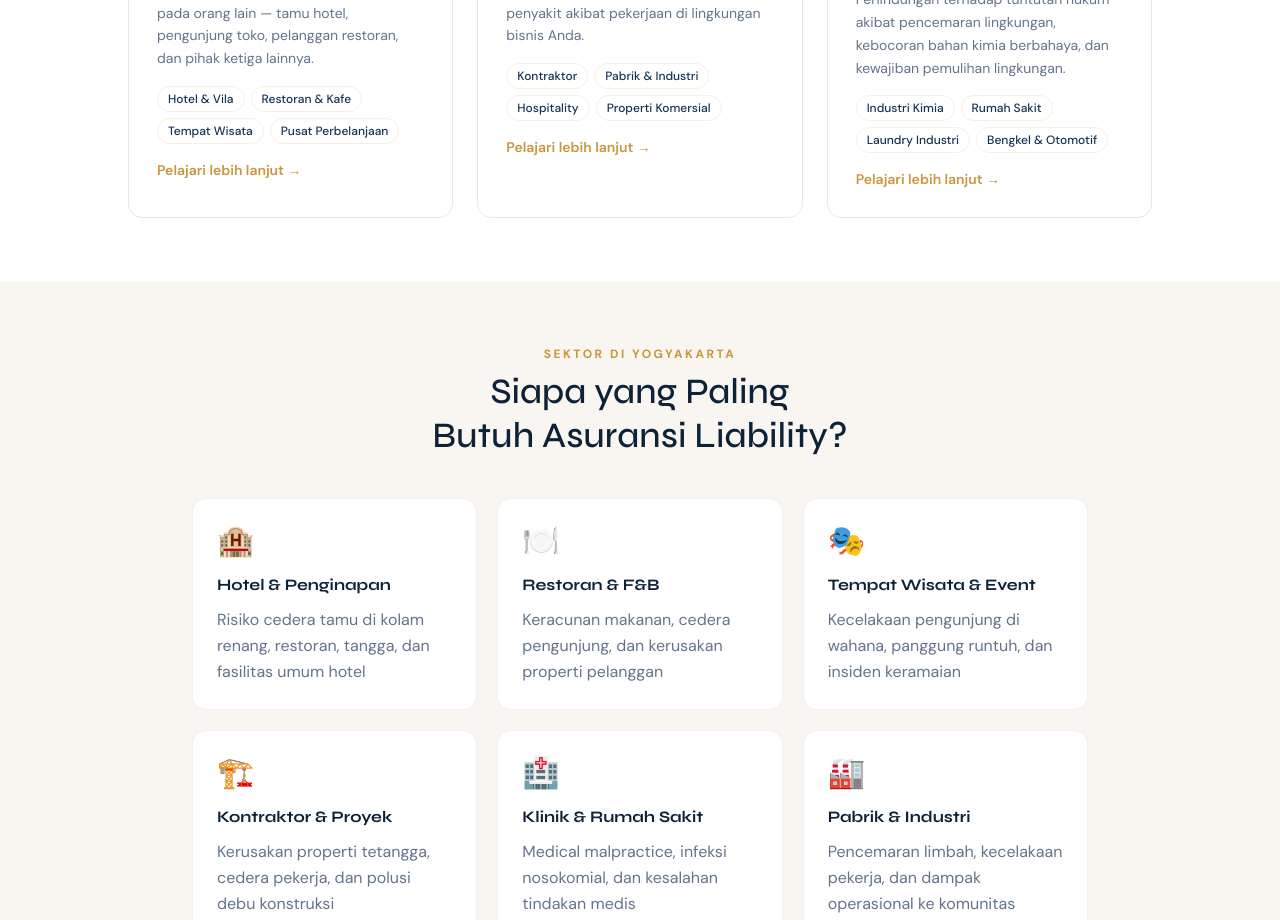
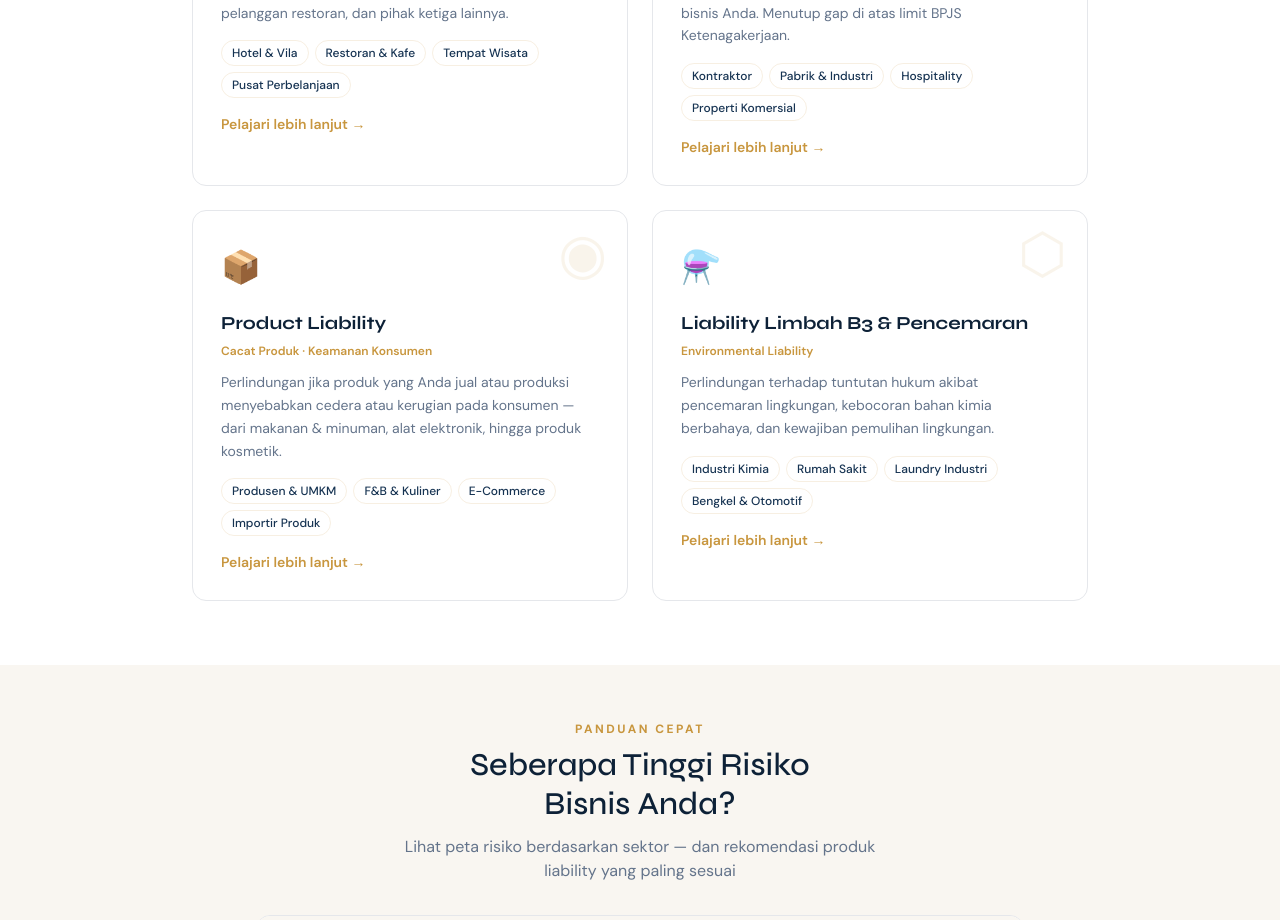
Before and after one commit to Rio2612/Jogjaasuransi, a Next.js app: page /asuransi-liability in a window 1280 px wide. Shown: the part 1880-2800 px from the top of the page. Built offline with nearby package versions, Linux system fonts and the light colour scheme; no server answers.

Commit message:
Add files via upload

```diff
--- a/src/app/asuransi-liability/page.tsx
+++ b/src/app/asuransi-liability/page.tsx
@@ -5,38 +5,73 @@ import { KONTAK } from "@/lib/data";
 
 export const metadata: Metadata = {
   title: "Asuransi Liability Jogja – Tanggung Jawab Hukum Bisnis | Asuransi Jogja",
-  description: "Asuransi liability di Yogyakarta untuk hotel, restoran, tempat wisata, dan industri. Public Liability, Employer Liability, hingga Pencemaran Limbah B3. Konsultasi gratis.",
-  keywords: "asuransi liability jogja, public liability yogyakarta, asuransi tanggung jawab hukum jogja, employer liability yogyakarta, asuransi limbah b3 jogja",
+  description:
+    "Asuransi liability di Yogyakarta untuk hotel, restoran, tempat wisata, dan industri. Public Liability, Employer Liability, Product Liability, hingga Pencemaran Limbah B3. Konsultasi gratis.",
+  keywords:
+    "asuransi liability jogja, public liability yogyakarta, asuransi tanggung jawab hukum jogja, employer liability yogyakarta, asuransi limbah b3 jogja, product liability indonesia, ganti rugi pihak ketiga, asuransi tanggung gugat, indemnity insurance jogja, professional indemnity yogyakarta, biaya pengacara asuransi, polis liability bisnis",
   alternates: { canonical: "https://asuransijogja.biz.id/asuransi-liability" },
-  openGraph: { title: "Asuransi Liability Jogja – Tanggung Jawab Hukum Bisnis", url: "https://asuransijogja.biz.id/asuransi-liability" },
+  openGraph: {
+    title: "Asuransi Liability Jogja – Tanggung Jawab Hukum Bisnis",
+    url: "https://asuransijogja.biz.id/asuransi-liability",
+  },
 };
 
 const clusters = [
   {
-    href: "/asuransi-liability/public-liability", icon: "🤝", batik: "◈",
-    title: "Public Liability", subtitle: "Tamu · Pengunjung · Pihak Ketiga",
+    href: "/asuransi-liability/public-liability",
+    icon: "🤝", batik: "◈",
+    title: "Public Liability",
+    subtitle: "Tamu · Pengunjung · Pihak Ketiga",
     desc: "Perlindungan jika bisnis Anda menyebabkan cedera atau kerugian pada orang lain — tamu hotel, pengunjung toko, pelanggan restoran, dan pihak ketiga lainnya.",
     tags: ["Hotel & Vila", "Restoran & Kafe", "Tempat Wisata", "Pusat Perbelanjaan"],
   },
   {
-    href: "/asuransi-liability/employer-liability", icon: "👷", batik: "❖",
-    title: "Employer Liability", subtitle: "Tanggung Jawab ke Karyawan",
-    desc: "Proteksi hukum dan finansial jika karyawan mengalami kecelakaan atau penyakit akibat pekerjaan di lingkungan bisnis Anda.",
+    href: "/asuransi-liability/employer-liability",
+    icon: "👷", batik: "❖",
+    title: "Employer Liability",
+    subtitle: "Tanggung Jawab ke Karyawan",
+    desc: "Proteksi hukum dan finansial jika karyawan mengalami kecelakaan atau penyakit akibat pekerjaan di lingkungan bisnis Anda. Menutup gap di atas limit BPJS Ketenagakerjaan.",
     tags: ["Kontraktor", "Pabrik & Industri", "Hospitality", "Properti Komersial"],
   },
   {
-    href: "/asuransi-liability/limbah-b3", icon: "⚗️", batik: "⬡",
-    title: "Liability Limbah B3 & Pencemaran", subtitle: "Environmental Liability",
+    href: "/asuransi-liability/product-liability",
+    icon: "📦", batik: "◉",
+    title: "Product Liability",
+    subtitle: "Cacat Produk · Keamanan Konsumen",
+    desc: "Perlindungan jika produk yang Anda jual atau produksi menyebabkan cedera atau kerugian pada konsumen — dari makanan & minuman, alat elektronik, hingga produk kosmetik.",
+    tags: ["Produsen & UMKM", "F&B & Kuliner", "E-Commerce", "Importir Produk"],
+  },
+  {
+    href: "/asuransi-liability/limbah-b3",
+    icon: "⚗️", batik: "⬡",
+    title: "Liability Limbah B3 & Pencemaran",
+    subtitle: "Environmental Liability",
     desc: "Perlindungan terhadap tuntutan hukum akibat pencemaran lingkungan, kebocoran bahan kimia berbahaya, dan kewajiban pemulihan lingkungan.",
     tags: ["Industri Kimia", "Rumah Sakit", "Laundry Industri", "Bengkel & Otomotif"],
   },
 ];
 
 const mengapaLiability = [
-  { icon: "⚖️", title: "Tuntutan Hukum Meningkat", desc: "Kesadaran hukum masyarakat Indonesia semakin tinggi. Kasus gugatan terhadap bisnis atas cedera pihak ketiga terus meningkat setiap tahunnya." },
-  { icon: "💰", title: "Biaya Gugatan Sangat Besar", desc: "Satu kasus gugatan serius bisa menelan ratusan juta hingga miliaran rupiah — biaya pengacara, ganti rugi, dan biaya pemulihan." },
-  { icon: "🏛️", title: "Kewajiban Hukum Bisnis", desc: "Beberapa sektor seperti konstruksi, rumah sakit, dan pengelola limbah B3 secara hukum diwajibkan memiliki asuransi liability." },
-  { icon: "🌿", title: "Regulasi Lingkungan Ketat", desc: "UU Perlindungan Lingkungan Hidup mengatur kewajiban pemulihan lingkungan — biayanya bisa sangat besar tanpa proteksi asuransi." },
+  {
+    icon: "⚖️",
+    title: "Tuntutan Hukum Meningkat",
+    desc: "Kesadaran hukum masyarakat Indonesia semakin tinggi. Kasus gugatan terhadap bisnis atas cedera pihak ketiga terus meningkat setiap tahunnya.",
+  },
+  {
+    icon: "💰",
+    title: "Biaya Gugatan Sangat Besar",
+    desc: "Satu kasus gugatan serius bisa menelan ratusan juta hingga miliaran rupiah — biaya pengacara, ganti rugi, dan biaya pemulihan.",
+  },
+  {
+    icon: "🏛️",
+    title: "Kewajiban Hukum Bisnis",
+    desc: "Beberapa sektor seperti konstruksi, rumah sakit, dan pengelola limbah B3 secara hukum diwajibkan memiliki asuransi liability.",
+  },
+  {
+    icon: "🌿",
+    title: "Regulasi Lingkungan Ketat",
+    desc: "UU Perlindungan Lingkungan Hidup mengatur kewajiban pemulihan lingkungan — biayanya bisa sangat besar tanpa proteksi asuransi.",
+  },
 ];
 
 const sektorJogja = [
@@ -48,11 +83,57 @@ const sektorJogja = [
   { icon: "🏭", label: "Pabrik & Industri", desc: "Pencemaran limbah, kecelakaan pekerja, dan dampak operasional ke komunitas sekitar" },
 ];
 
+// RISK CALCULATOR DATA
+const risikoMatrix = [
+  { sektor: "Hotel berbintang (kolam renang + restoran)", skor: 9, rekomendasi: "Public Liability + Employer Liability" },
+  { sektor: "Kontraktor proyek konstruksi", skor: 10, rekomendasi: "Employer Liability + Public Liability" },
+  { sektor: "Pabrik dengan limbah kimia", skor: 10, rekomendasi: "Employer Liability + Liability Limbah B3" },
+  { sektor: "Restoran / Kafe", skor: 7, rekomendasi: "Public Liability + Product Liability" },
+  { sektor: "Toko Retail / E-Commerce", skor: 6, rekomendasi: "Public Liability + Product Liability" },
+  { sektor: "Klinik / Apotek", skor: 8, rekomendasi: "Public Liability + Product Liability" },
+];
+
 const faqItems = [
-  { q: "Apa itu asuransi liability dan apa bedanya dengan asuransi properti?", a: "Asuransi properti melindungi aset fisik Anda (bangunan, isi). Asuransi liability melindungi Anda dari kewajiban hukum — jika bisnis Anda menyebabkan kerugian atau cedera pada pihak lain. Keduanya berbeda dan saling melengkapi." },
-  { q: "Apakah hotel di Jogja wajib punya asuransi liability?", a: "Meskipun belum ada regulasi nasional yang mewajibkan semua hotel, banyak hotel berbintang menjadikannya syarat standar operasional. Hotel dengan fasilitas kolam renang, spa, dan restoran sangat disarankan memiliki public liability." },
-  { q: "Apa yang dimaksud dengan 'pihak ketiga' dalam konteks liability?", a: "Pihak ketiga adalah siapa pun di luar pemegang polis dan perusahaan asuransi — bisa tamu hotel, pengunjung toko, kontraktor sub yang cedera di lokasi Anda, atau warga sekitar yang terdampak aktivitas bisnis Anda." },
-  { q: "Apakah asuransi liability mencakup biaya pengacara?", a: "Ya, sebagian besar polis liability mencakup biaya pembelaan hukum (legal defense cost) selain ganti rugi kepada pihak ketiga. Beberapa polis mencakupnya di dalam limit, sebagian lagi menyediakan sebagai tambahan." },
+  {
+    q: "Apa itu asuransi liability dan apa bedanya dengan asuransi properti?",
+    a: "Asuransi properti melindungi aset fisik Anda (bangunan, isi). Asuransi liability melindungi Anda dari kewajiban hukum — jika bisnis Anda menyebabkan kerugian atau cedera pada pihak lain. Keduanya berbeda dan saling melengkapi.",
+  },
+  {
+    q: "Apakah hotel di Jogja wajib punya asuransi liability?",
+    a: "Meskipun belum ada regulasi nasional yang mewajibkan semua hotel, banyak hotel berbintang menjadikannya syarat standar operasional. Hotel dengan fasilitas kolam renang, spa, dan restoran sangat disarankan memiliki public liability.",
+  },
+  {
+    q: "Apa yang dimaksud dengan 'pihak ketiga' dalam konteks liability?",
+    a: "Pihak ketiga adalah siapa pun di luar pemegang polis dan perusahaan asuransi — bisa tamu hotel, pengunjung toko, kontraktor sub yang cedera di lokasi Anda, atau warga sekitar yang terdampak aktivitas bisnis Anda.",
+  },
+  {
+    q: "Apakah asuransi liability mencakup biaya pengacara?",
+    a: "Ya, sebagian besar polis liability mencakup biaya pembelaan hukum (legal defense cost) selain ganti rugi kepada pihak ketiga. Beberapa polis mencakupnya di dalam limit, sebagian lagi menyediakan sebagai tambahan di luar limit.",
+  },
+  {
+    q: "Berapa limit pertanggungan yang ideal untuk bisnis saya?",
+    a: "Limit pertanggungan bergantung pada omset bisnis, jumlah pengunjung/karyawan, dan tingkat risiko operasional. Sebagai panduan umum: bisnis dengan omset Rp 1–5 miliar per tahun umumnya memerlukan limit Rp 1–5 miliar. Konsultasikan kebutuhan spesifik Anda kepada kami secara gratis.",
+  },
+  {
+    q: "Apakah asuransi liability menanggung kejadian yang disengaja?",
+    a: "Tidak. Asuransi liability hanya menanggung kerugian yang bersifat tidak disengaja (accidental) atau akibat kelalaian (negligence). Tindakan yang dilakukan dengan sengaja atau disengaja merupakan pengecualian standar dalam semua polis liability.",
+  },
+  {
+    q: "Apa beda public liability dan employer liability?",
+    a: "Public liability melindungi bisnis Anda dari tuntutan pihak ketiga seperti tamu, pengunjung, atau warga umum. Employer liability melindungi dari tuntutan karyawan Anda sendiri yang mengalami kecelakaan atau penyakit akibat kerja. Banyak bisnis membutuhkan keduanya.",
+  },
+  {
+    q: "Apakah UMKM perlu asuransi liability?",
+    a: "Ya, justru UMKM sangat rentan karena tidak memiliki cadangan finansial besar seperti korporasi. Satu gugatan serius bisa mengancam kelangsungan usaha. Polis liability untuk UMKM biasanya lebih terjangkau dari yang dibayangkan — mulai dari beberapa juta rupiah per tahun.",
+  },
+  {
+    q: "Bagaimana cara mengajukan klaim asuransi liability?",
+    a: "Segera dokumentasikan insiden (foto, saksi, laporan medis/kepolisian jika ada), laporkan ke kami via WhatsApp dalam 3×24 jam, dan hindari mengakui kesalahan secara sepihak sebelum proses klaim berjalan. Kami akan mendampingi seluruh proses dari awal hingga pembayaran.",
+  },
+  {
+    q: "Apakah ada masa tunggu (waiting period) dalam asuransi liability?",
+    a: "Umumnya tidak ada masa tunggu — perlindungan aktif segera setelah polis terbit dan premi dibayarkan. Namun untuk polis environmental liability (limbah B3), beberapa penanggung menerapkan retroactive date yang perlu diperhatikan.",
+  },
 ];
 
 export default function AsuransiLiabilityPage() {
@@ -61,7 +142,7 @@ export default function AsuransiLiabilityPage() {
 
       {/* HERO */}
       <section className="bg-navy py-20 px-[5vw] relative overflow-hidden">
-        <div className="absolute inset-0" style={{background:"radial-gradient(ellipse 60% 70% at 80% 50%, rgba(200,150,62,0.12) 0%, transparent 65%)"}} />
+        <div className="absolute inset-0" style={{ background: "radial-gradient(ellipse 60% 70% at 80% 50%, rgba(200,150,62,0.12) 0%, transparent 65%)" }} />
         <div className="absolute top-8 right-[5vw] text-gold/6 font-heading text-[8rem] leading-none select-none hidden lg:block">꧁꧂</div>
         <div className="relative z-10 max-w-3xl">
           <div className="inline-flex items-center gap-2 bg-gold/10 border border-gold/30 text-gold3 text-xs font-semibold px-4 py-1.5 rounded-full mb-5 tracking-widest uppercase">
@@ -71,14 +152,14 @@ export default function AsuransiLiabilityPage() {
             Lindungi Bisnis Anda<br /><em className="not-italic text-gold">dari Tuntutan Hukum</em><br />Pihak Ketiga
           </h1>
           <p className="text-white/85 text-base leading-[1.85] max-w-[540px] mb-8">
-            Yogyakarta dikunjungi jutaan wisatawan setiap tahun. Hotel, restoran, tempat wisata, dan bisnis apa pun yang berinteraksi dengan publik menanggung risiko tanggung jawab hukum yang nyata — satu insiden bisa berujung gugatan miliaran rupiah.
+            Yogyakarta dikunjungi jutaan wisatawan setiap tahun. Hotel, restoran, tempat wisata, dan bisnis apa pun yang berinteraksi dengan publik menanggung risiko <strong className="text-gold2">tanggung gugat</strong> yang nyata — satu insiden bisa berujung gugatan miliaran rupiah.
           </p>
           <div className="flex gap-4 flex-wrap">
             <a href={`https://wa.me/${KONTAK.wa}`} className="bg-gold text-navy px-7 py-3 rounded-lg font-bold text-sm hover:bg-gold2 hover:-translate-y-px transition-all no-underline">💬 Konsultasi Gratis</a>
             <a href="#cluster" className="border border-white/25 text-white px-7 py-3 rounded-lg text-sm hover:border-gold/60 transition-all no-underline">Lihat Produk →</a>
           </div>
           <div className="flex gap-8 mt-10 pt-8 border-t border-white/10">
-            {[{num:"3",lbl:"Jenis Liability"},{num:"B2B",lbl:"Fokus Bisnis Jogja"},{num:"Gratis",lbl:"Analisis Risiko"}].map(s=>(
+            {[{ num: "4", lbl: "Jenis Liability" }, { num: "B2B", lbl: "Fokus Bisnis Jogja" }, { num: "Gratis", lbl: "Analisis Risiko" }].map(s => (
               <div key={s.lbl}><div className="font-heading text-gold text-xl font-bold">{s.num}</div><div className="text-white/45 text-xs mt-0.5">{s.lbl}</div></div>
             ))}
           </div>
@@ -92,7 +173,7 @@ export default function AsuransiLiabilityPage() {
           <h2 className="font-heading text-[clamp(1.8rem,2.8vw,2.5rem)] text-navy">Satu Tuntutan Hukum<br />Bisa Menghancurkan Bisnis</h2>
         </div>
         <div className="grid grid-cols-1 sm:grid-cols-2 lg:grid-cols-4 gap-5 max-w-5xl mx-auto">
-          {mengapaLiability.map(m=>(
+          {mengapaLiability.map(m => (
             <div key={m.title} className="bg-white rounded-card p-6 border border-black/5 hover:-translate-y-1 transition-all">
               <div className="text-3xl mb-3">{m.icon}</div>
               <div className="font-heading text-navy font-bold text-[1rem] mb-2">{m.title}</div>
@@ -102,14 +183,14 @@ export default function AsuransiLiabilityPage() {
         </div>
       </section>
 
-      {/* CLUSTER CARDS */}
+      {/* CLUSTER CARDS — 4 produk */}
       <section id="cluster" className="py-16 px-[5vw] bg-white">
         <div className="text-center mb-10">
           <div className="text-xs font-bold tracking-[2.5px] uppercase text-gold mb-2">Produk Liability</div>
           <h2 className="font-heading text-[clamp(1.8rem,2.8vw,2.5rem)] text-navy">Pilih Proteksi<br />Sesuai Profil Bisnis Anda</h2>
         </div>
-        <div className="grid grid-cols-1 md:grid-cols-3 gap-6 max-w-5xl mx-auto">
-          {clusters.map(c=>(
+        <div className="grid grid-cols-1 md:grid-cols-2 gap-6 max-w-4xl mx-auto">
+          {clusters.map(c => (
             <Link key={c.href} href={c.href} className="no-underline group">
               <div className="border border-black/8 rounded-card p-7 h-full hover:shadow-[0_12px_40px_rgba(13,33,55,0.1)] hover:-translate-y-1.5 hover:border-gold/30 transition-all relative overflow-hidden bg-white">
                 <div className="absolute top-4 right-5 text-gold/10 font-heading text-[3.5rem] leading-none select-none">{c.batik}</div>
@@ -119,7 +200,7 @@ export default function AsuransiLiabilityPage() {
                 <div className="text-gold text-xs font-semibold mb-3">{c.subtitle}</div>
                 <p className="text-sm leading-relaxed text-[#64748B] mb-4">{c.desc}</p>
                 <div className="flex flex-wrap gap-1.5 mb-4">
-                  {c.tags.map(t=><span key={t} className="bg-gold/8 border border-gold/15 text-navy2 text-xs px-2.5 py-1 rounded-full font-medium">{t}</span>)}
+                  {c.tags.map(t => <span key={t} className="bg-gold/8 border border-gold/15 text-navy2 text-xs px-2.5 py-1 rounded-full font-medium">{t}</span>)}
                 </div>
                 <div className="text-gold text-sm font-semibold flex items-center gap-1 group-hover:gap-2 transition-all">Pelajari lebih lanjut →</div>
               </div>
@@ -128,20 +209,68 @@ export default function AsuransiLiabilityPage() {
         </div>
       </section>
 
+      {/* RISK MATRIX — Kalkulator Risiko Sederhana */}
+      <section className="py-14 px-[5vw] bg-cream">
+        <div className="text-center mb-8">
+          <div className="text-xs font-bold tracking-[2.5px] uppercase text-gold mb-2">Panduan Cepat</div>
+          <h2 className="font-heading text-[clamp(1.6rem,2.5vw,2.3rem)] text-navy">Seberapa Tinggi Risiko<br />Bisnis Anda?</h2>
+          <p className="text-base text-[#64748B] max-w-[500px] mx-auto mt-3">Lihat peta risiko berdasarkan sektor — dan rekomendasi produk liability yang paling sesuai</p>
+        </div>
+        <div className="max-w-3xl mx-auto overflow-hidden rounded-card border border-black/8 bg-white">
+          <div className="grid grid-cols-[1fr_80px_1fr] text-xs font-bold tracking-widest uppercase text-[#94A3B8] border-b border-black/6 px-5 py-3 bg-cream">
+            <span>Sektor Bisnis</span><span className="text-center">Risiko</span><span>Rekomendasi Produk</span>
+          </div>
+          {risikoMatrix.map((r, i) => (
+            <div key={i} className={`grid grid-cols-[1fr_80px_1fr] items-center px-5 py-4 border-b border-black/4 last:border-0 ${i % 2 === 0 ? "bg-white" : "bg-cream/50"}`}>
+              <span className="text-sm font-medium text-navy">{r.sektor}</span>
+              <div className="flex justify-center">
+                <span className={`text-xs font-bold px-2 py-1 rounded-full ${r.skor >= 9 ? "bg-red-100 text-red-700" : r.skor >= 7 ? "bg-orange-100 text-orange-700" : "bg-yellow-100 text-yellow-700"}`}>
+                  {r.skor >= 9 ? "🔴 Kritis" : r.skor >= 7 ? "🟠 Tinggi" : "🟡 Sedang"}
+                </span>
+              </div>
+              <span className="text-xs text-[#64748B] leading-snug">{r.rekomendasi}</span>
+            </div>
+          ))}
+        </div>
+        <div className="mt-6 text-center">
+          <p className="text-sm text-[#64748B] mb-4">Tidak yakin sektor Anda masuk kategori mana? Hubungi kami untuk analisis risiko gratis.</p>
+          <a href={`https://wa.me/${KONTAK.wa}`} className="bg-gold text-navy px-6 py-2.5 rounded-lg font-bold text-sm hover:bg-gold2 transition-all no-underline inline-block">💬 Analisis Risiko Gratis</a>
+        </div>
+      </section>
+
       {/* SEKTOR JOGJA */}
-      <section className="py-16 px-[5vw] bg-cream">
+      <section className="py-16 px-[5vw] bg-white">
         <div className="text-center mb-10">
           <div className="text-xs font-bold tracking-[2.5px] uppercase text-gold mb-2">Sektor di Yogyakarta</div>
           <h2 className="font-heading text-[clamp(1.8rem,2.8vw,2.5rem)] text-navy">Siapa yang Paling<br />Butuh Asuransi Liability?</h2>
         </div>
         <div className="grid grid-cols-1 sm:grid-cols-2 lg:grid-cols-3 gap-5 max-w-4xl mx-auto">
-          {sektorJogja.map(s=>(
-            <div key={s.label} className="bg-white rounded-card p-6 border border-black/5 hover:-translate-y-1 transition-all">
+          {sektorJogja.map(s => (
+            <div key={s.label} className="bg-cream rounded-card p-6 border border-black/5 hover:-translate-y-1 transition-all">
               <div className="text-3xl mb-3">{s.icon}</div>
               <div className="font-heading text-navy font-bold text-[1rem] mb-2">{s.label}</div>
               <p className="text-base leading-relaxed text-[#64748B]">{s.desc}</p>
             </div>
           ))}
+        </div>
+      </section>
+
+      {/* ARTIKEL EDUKASI — Internal Link ke Artikel */}
+      <section className="py-12 px-[5vw] bg-cream">
+        <div className="max-w-4xl mx-auto">
+          <div className="text-xs font-bold tracking-[2.5px] uppercase text-gold mb-4">Pelajari Lebih Dalam</div>
+          <div className="grid grid-cols-1 sm:grid-cols-2 gap-4">
+            <Link href="/artikel/contoh-kasus-gugatan-liability-bisnis" className="bg-white border border-black/8 rounded-xl p-5 no-underline hover:border-gold/40 hover:-translate-y-0.5 transition-all group">
+              <div className="text-2xl mb-2">⚖️</div>
+              <div className="font-heading text-navy font-semibold text-sm group-hover:text-gold transition-colors mb-1">Contoh Nyata Gugatan Liability Bisnis di Indonesia</div>
+              <p className="text-xs text-[#64748B] leading-relaxed">Kasus hotel, restoran, dan kontraktor yang pernah digugat — dan bagaimana asuransi menutup kerugiannya.</p>
+            </Link>
+            <Link href="/artikel/pentingnya-asuransi-dunia-usaha-jogja" className="bg-white border border-black/8 rounded-xl p-5 no-underline hover:border-gold/40 hover:-translate-y-0.5 transition-all group">
+              <div className="text-2xl mb-2">🏢</div>
+              <div className="font-heading text-navy font-semibold text-sm group-hover:text-gold transition-colors mb-1">Pentingnya Asuransi untuk Dunia Usaha di Jogja</div>
+              <p className="text-xs text-[#64748B] leading-relaxed">Panduan lengkap proteksi bisnis dari risiko hukum, operasional, dan aset fisik di Yogyakarta.</p>
+            </Link>
+          </div>
         </div>
       </section>
 
@@ -173,14 +302,14 @@ export default function AsuransiLiabilityPage() {
         </div>
       </section>
 
-      {/* FAQ */}
+      {/* FAQ — 10 pertanyaan, lebih dalam */}
       <section className="py-16 px-[5vw] bg-cream">
         <div className="text-center mb-10">
           <div className="text-xs font-bold tracking-[2.5px] uppercase text-gold mb-2">FAQ</div>
           <h2 className="font-heading text-[clamp(1.8rem,2.8vw,2.5rem)] text-navy">Pertanyaan Seputar<br />Asuransi Liability</h2>
         </div>
         <div className="max-w-[700px] mx-auto">
-          {faqItems.map((f,i)=>(
+          {faqItems.map((f, i) => (
             <details key={i} className="border-b border-black/8 group">
               <summary className="py-4 cursor-pointer font-semibold text-[0.92rem] text-navy flex justify-between items-center list-none">
                 {f.q}<span className="text-gold text-xl flex-shrink-0 ml-4 transition-transform group-open:rotate-45">+</span>
@@ -189,11 +318,15 @@ export default function AsuransiLiabilityPage() {
             </details>
           ))}
         </div>
+        <div className="mt-8 text-center">
+          <p className="text-sm text-[#64748B] mb-3">Masih ada pertanyaan? Konsultasikan langsung dengan kami — gratis.</p>
+          <a href={`https://wa.me/${KONTAK.wa}`} className="bg-gold text-navy px-6 py-2.5 rounded-lg font-bold text-sm hover:bg-gold2 transition-all no-underline inline-block">💬 Tanya via WhatsApp</a>
+        </div>
       </section>
 
       {/* CTA */}
       <section className="py-20 px-[5vw] bg-navy text-center relative overflow-hidden">
-        <div className="absolute inset-0" style={{background:"radial-gradient(ellipse 70% 60% at 50% 50%, rgba(200,150,62,0.1) 0%, transparent 65%)"}} />
+        <div className="absolute inset-0" style={{ background: "radial-gradient(ellipse 70% 60% at 50% 50%, rgba(200,150,62,0.1) 0%, transparent 65%)" }} />
         <div className="absolute bottom-4 left-[5vw] text-gold/6 font-heading text-[6rem] leading-none select-none hidden lg:block">꧁꧂</div>
         <div className="relative z-10">
           <h2 className="font-heading text-[clamp(1.8rem,2.8vw,2.5rem)] text-white leading-[1.22] mb-4">Bisnis Terlindungi,<br />Tamu & Karyawan Terjamin</h2>
```
